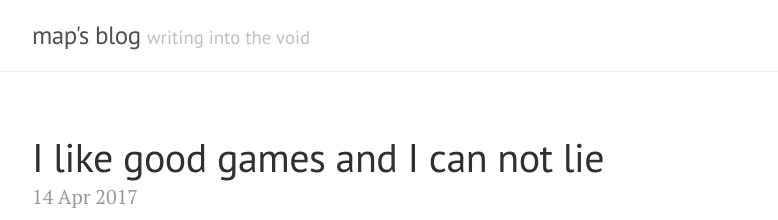
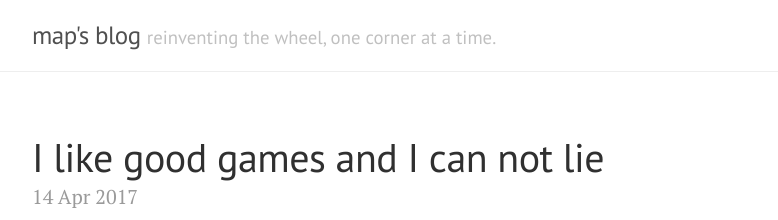
Before and after one commit to m4p/blog, a Jekyll site: the page built from index.html, in a window 1280 px wide and 900 px high. Shown: the top 220 px of the window, without its empty margins (248-1026 px from the left). Built offline with Jekyll 4.4.1, drawn with Linux system fonts in a browser that asks for light colours; the list of posts is cut into pages by our own code.

Commit message:
new tagline

```diff
--- a/_config.yml
+++ b/_config.yml
@@ -4,7 +4,7 @@ permalink: :title:output_ext
 
 # Setup
 title:               map's blog
-tagline:             'writing into the void'
+tagline:             'reinventing the wheel, one corner at a time.'
 url:                 https://blog.map.wtf
 baseurl:             ''
 plugins:                [jekyll-paginate]
```
